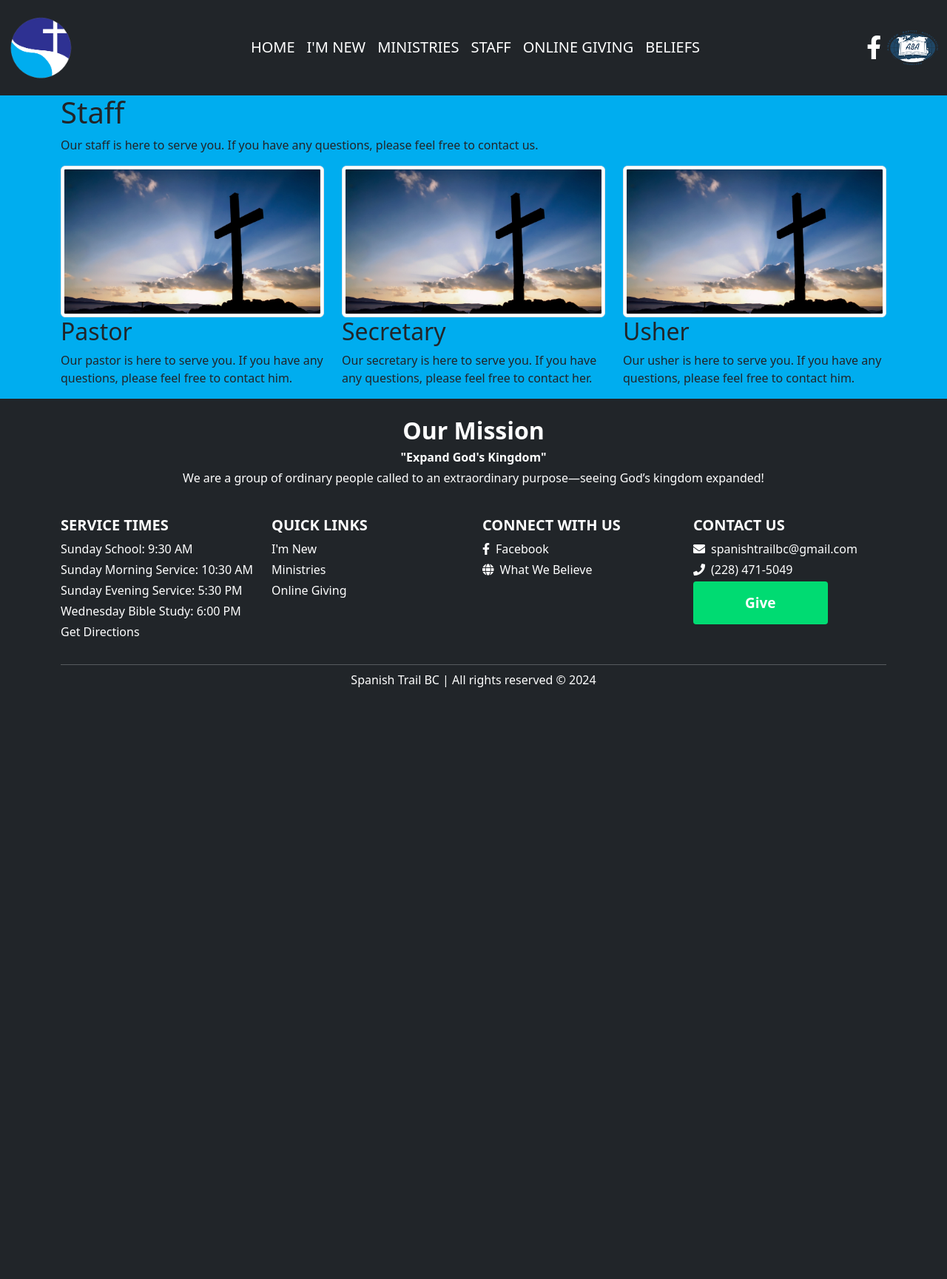
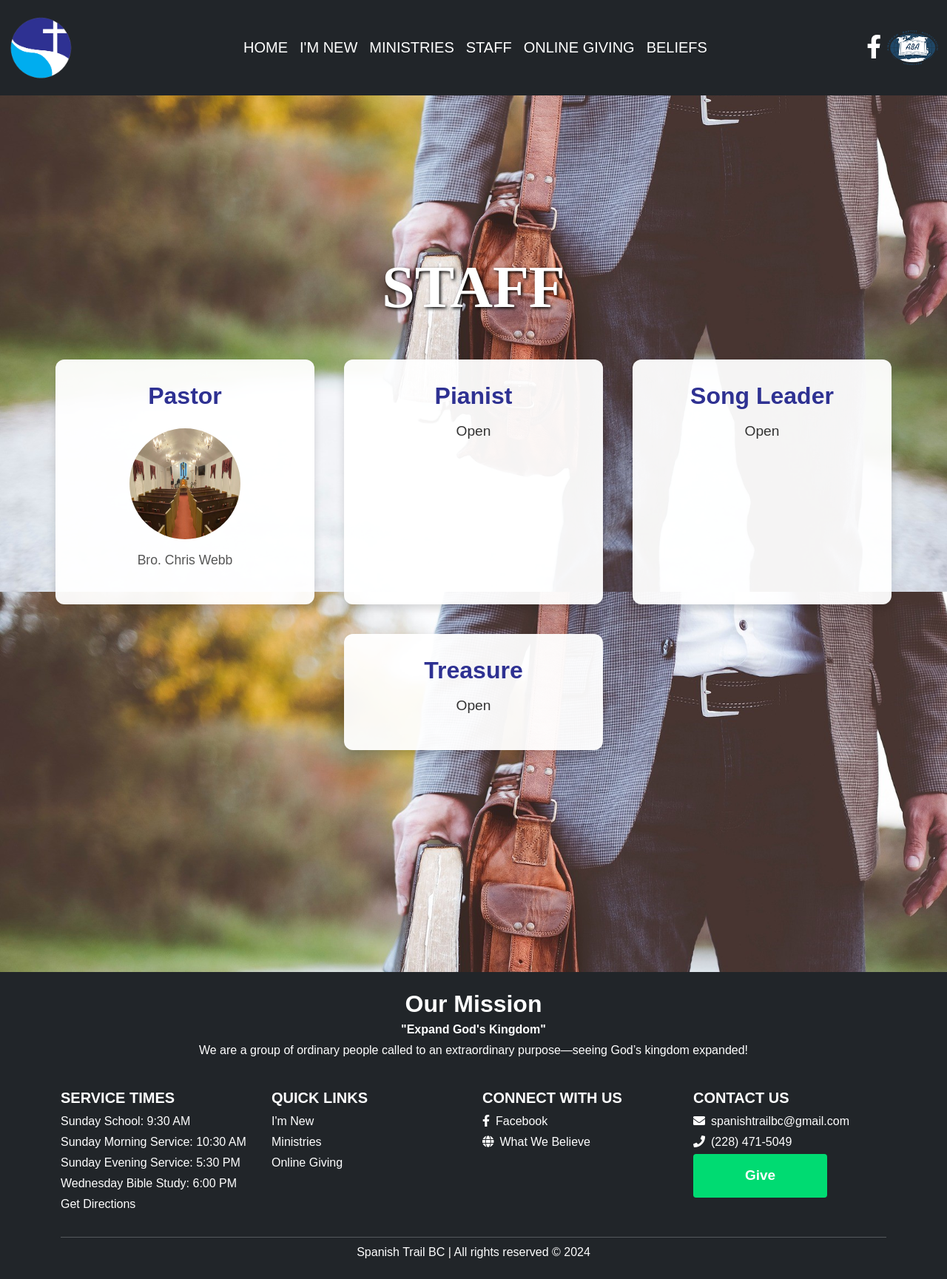
Before and after one commit to mhays24/spanish_trail-live, a Django app: page /staff/ in a window 1280 px wide. Shown: the whole page at 74% size. Before the commit the page ends 929 px from the top, so only its background shows below. Run offline with Django 5.2, Linux system fonts and the light colour scheme; some libraries are stand-ins or nearby versions.

Commit message:
worked on staff page - changed lady aux name on index

```diff
--- a/app/static/staff.css
+++ b/app/static/staff.css
@@ -1,3 +1,93 @@
-.padding {
-    padding-top: 3%;
+body {
+    font-family: Arial, sans-serif;
+    background-color: #f0f0f0;
+    margin: 0;
+    background: url('images/staff_background.jpg') no-repeat center center;
+    background-size: cover;
+    background-attachment: fixed;
 }
+
+.staff-container {
+    text-align: center;
+    padding: 80px 20px;
+    color: #333;
+    padding-top: 250px;
+    padding-bottom: 300px;
+}
+
+.staff-title {
+    font-size: 5rem;
+    color: #ffffff;
+    text-shadow: 2px 2px 4px #000000;
+    font-weight: bold;
+    margin-bottom: 50px;
+    animation: fadeIn 1.5s;
+    font-family: 'Times New Roman', Times, serif;
+}
+
+.staff-grid {
+    display: flex;
+    justify-content: center;
+    gap: 40px;
+    flex-wrap: wrap;
+}
+
+.staff-card {
+    background-color: rgba(255, 255, 255, 0.95);
+    border-radius: 12px;
+    box-shadow: 0 6px 12px rgba(0, 0, 0, 0.15);
+    width: 350px;
+    padding: 30px;
+    text-align: center;
+    transition: transform 0.3s ease, box-shadow 0.3s ease;
+    opacity: 0;
+    animation: slideUp 0.5s forwards;
+}
+
+.staff-card:hover {
+    transform: scale(1.07);
+    box-shadow: 0 10px 20px rgba(0, 0, 0, 0.25);
+}
+
+.staff-role {
+    font-size: 2rem; /* Increased font size */
+    color: #2e3192; /* Dark red color */
+    font-weight: bold;
+    margin-bottom: 10px;
+}
+
+.staff-status {
+    font-size: 1.2rem; /* Increased font size */
+    color: #333;
+    margin: 15px 0;
+}
+
+.staff-image {
+    width: 150px; /* Increased image size */
+    height: 150px;
+    border-radius: 50%;
+    margin-top: 15px;
+    animation: popIn 0.6s;
+}
+
+.staff-description {
+    font-size: 1.1rem; /* Increased font size */
+    color: #555;
+    margin-top: 15px;
+}
+
+/* Animations */
+@keyframes fadeIn {
+    from { opacity: 0; }
+    to { opacity: 1; }
+}
+
+@keyframes popIn {
+    from { transform: scale(0); opacity: 0; }
+    to { transform: scale(1); opacity: 1; }
+}
+
+@keyframes slideUp {
+    from { transform: translateY(20px); opacity: 0; }
+    to { transform: translateY(0); opacity: 1; }
+}
--- a/app/static/staff.js
+++ b/app/static/staff.js
@@ -0,0 +1,7 @@
+document.addEventListener("DOMContentLoaded", () => {
+    const cards = document.querySelectorAll(".staff-card");
+
+    cards.forEach((card, index) => {
+        card.style.animationDelay = `${index * 0.2}s`;
+    });
+});
--- a/app/templates/index.html
+++ b/app/templates/index.html
@@ -62,7 +62,7 @@
                         <a href="{% url 'ministries' %}" class="no-underline">
                             <img src="{% static 'images/lady-aux.jpg' %}" class="card-img-top img-small" alt="children" style="filter: brightness(80%);">
                             <div class="card-img-overlay d-flex align-items-center justify-content-center">
-                                <h2 class="card-title text-white title-large">Lady's Auxiliary</h2>
+                                <h2 class="card-title text-white title-large">Ladies Auxiliary</h2>
                             </div>
                         </a>
                     </div>
--- a/app/templates/ministries.html
+++ b/app/templates/ministries.html
@@ -2,7 +2,6 @@
 {% load static %}
 {% block title %}Ministries - Spanish Trail BC{% endblock %}
 {% block content %}
-<link rel="stylesheet" href="{% static "styles.css" %}" />
 <link rel="stylesheet" href="{% static "ministries.css" %}" />
 
 <section class="bottom-padding">
--- a/app/templates/staff.html
+++ b/app/templates/staff.html
@@ -4,34 +4,41 @@
 {% block content %}
 <link rel="stylesheet" href="{% static "staff.css" %}" />
 
-<div class="container padding">
-    <div class="row">
-        <div class="col-md-12">
-            <h1>Staff</h1>
-            <p>Our staff is here to serve you. If you have any questions, please feel free to contact us.</p>
+<div class="staff-container">
+    <h1 class="staff-title">STAFF</h1>
+    <div class="staff-grid">
+        <!-- Staff Member 1 -->
+        <div class="staff-card">
+            <h2 class="staff-role">Pastor</h2>
+            <img src="{% static 'images/church_edited.jpg' %}" alt="Pastor" class="staff-image">
+            <p class="staff-description">Bro. Chris Webb</p>
+            {% comment %} <p class="staff-status">Open</p> {% endcomment %}
         </div>
-    </div>
-    <div class="row">
-        <div class="col-md-4">
-            <img src="{% static "images/cross.jpg" %}" alt="Pastor" class="img-thumbnail">
-            <h2>Pastor</h2>
-            <p>Our pastor is here to serve you. If you have any questions, please feel free to contact him.</p>
+        <!-- Staff Member 2 -->
+        <div class="staff-card">
+            <h2 class="staff-role">Pianist</h2>
+            {% comment %} <img src="{% static 'images/church_edited.jpg' %}" alt="Pianist" class="staff-image"> {% endcomment %}
+            {% comment %} <p class="staff-description">name</p> {% endcomment %}
+            <p class="staff-status">Open</p>
         </div>
-        <div class="col-md-4">
-            <img src="{% static "images/cross.jpg" %}" alt="Secretary" class="img-thumbnail">
-            <h2>Secretary</h2>
-            <p>Our secretary is here to serve you. If you have any questions, please feel free to contact her.</p>
+        <!-- Staff Member 3 -->
+        <div class="staff-card">
+            <h2 class="staff-role">Song Leader</h2>
+            {% comment %} <img src="{% static 'images/church_edited.jpg' %}" alt="Song Leader" class="staff-image"> {% endcomment %}
+            {% comment %} <p class="staff-description">name</p> {% endcomment %}
+            <p class="staff-status">Open</p>
         </div>
-        <div class="col-md-4">
-            <img src="{% static "images/cross.jpg" %}" alt="Usher" class="img-thumbnail">
-            <h2>Usher</h2>
-            <p>Our usher is here to serve you. If you have any questions, please feel free to contact him.</p>
+        <!-- Staff Member 4 -->
+        <div class="staff-card">
+            <h2 class="staff-role">Treasure</h2>
+            {% comment %} <img src="{% static 'images/church_edited.jpg' %}" alt="Treasure" class="staff-image"> {% endcomment %}
+            {% comment %} <p class="staff-description">name</p> {% endcomment %}
+            <p class="staff-status">Open</p>
         </div>
+        <!-- Staff Member 5 -->
+
     </div>
 </div>
 
-
-
-
-    <script src="{% static 'staff.js' %}"></script>
+<script src="{% static 'staff.js' %}"></script>
 {% endblock %}
```
Also changed, not shown: app/migrations/__init__.py (deleted), app/static/images/staff_background.jpg (added).
